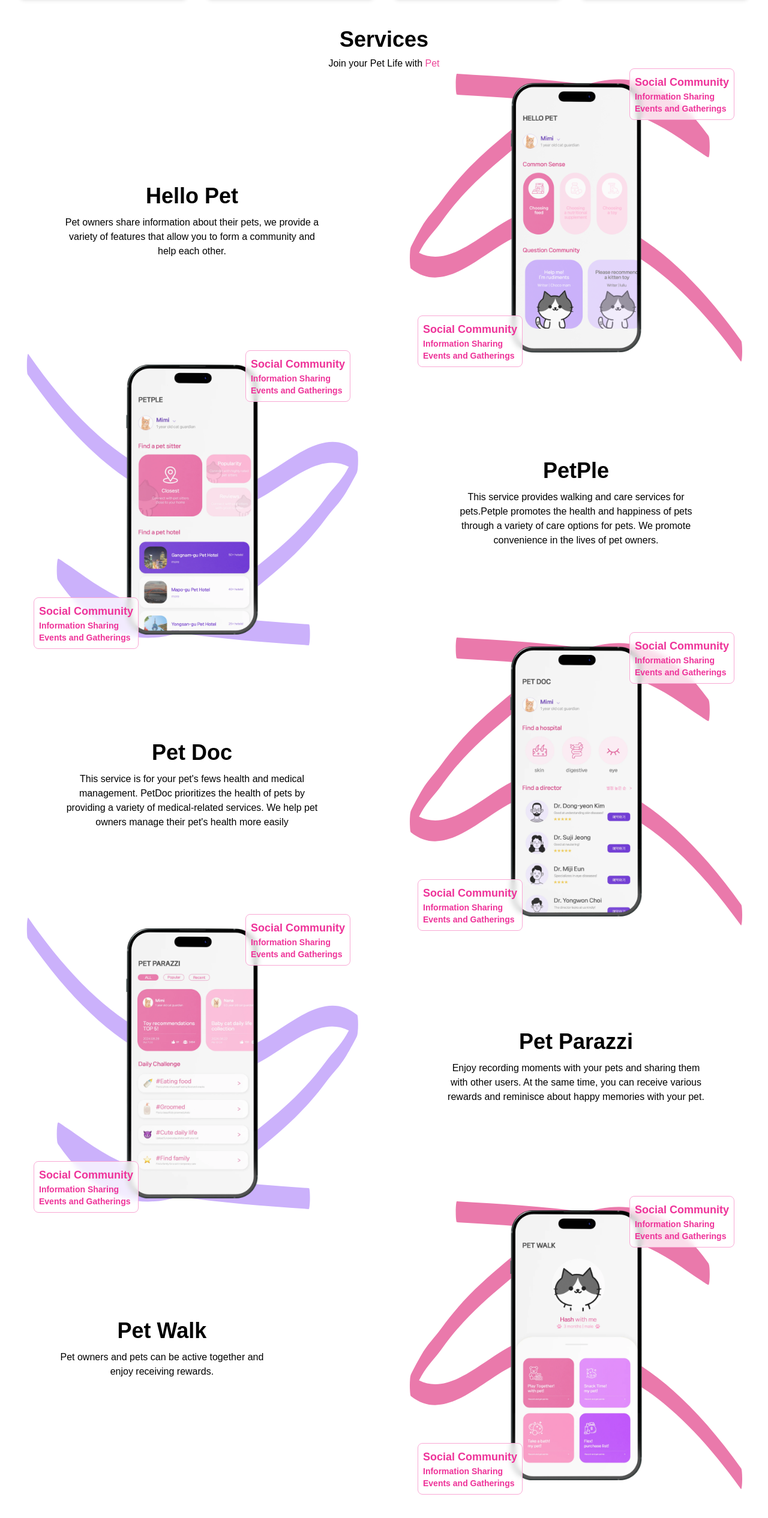
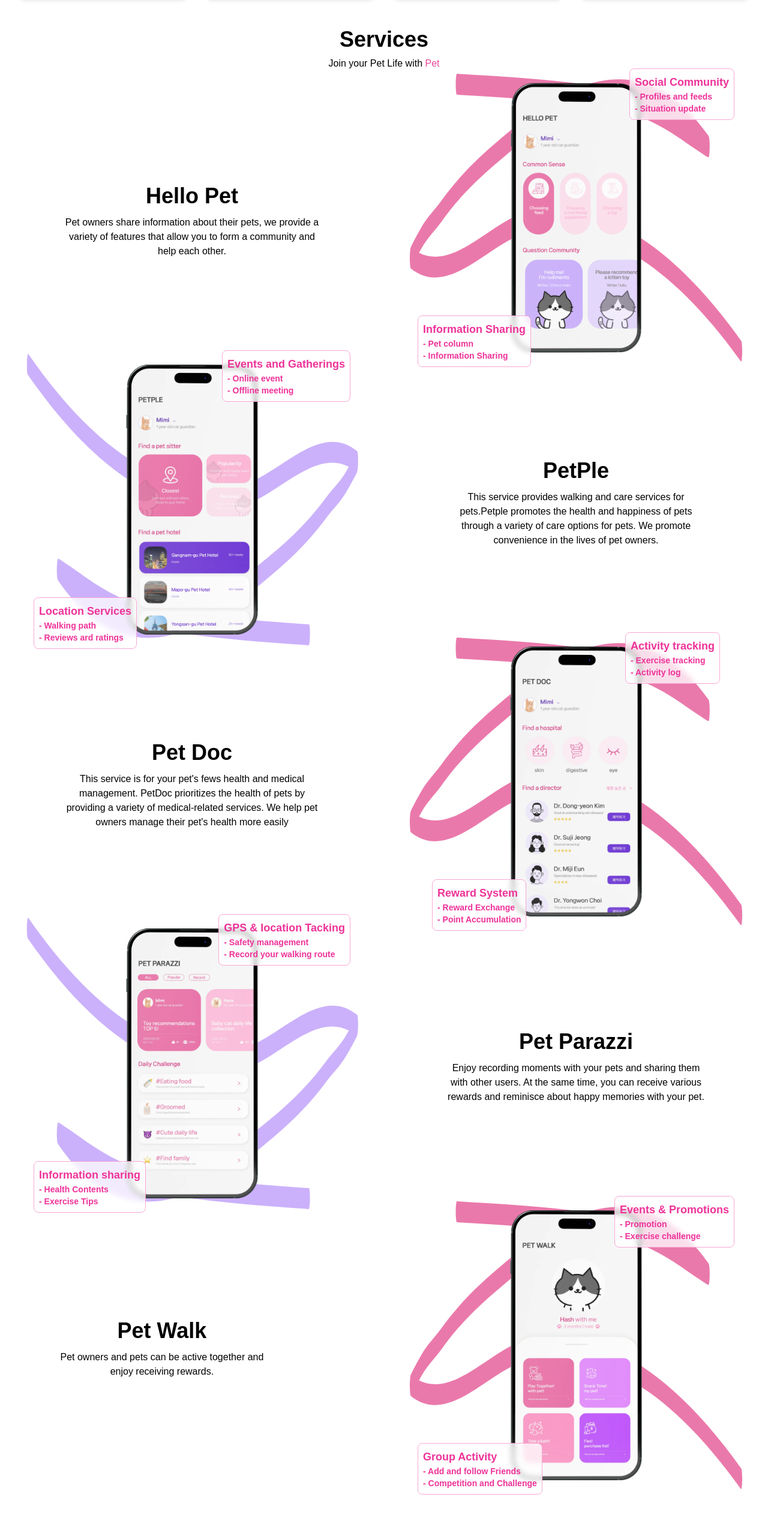
Before and after one commit to Souravhere/hashpet, a Next.js app: page / in a window 1280 px wide. Shown: the part 1238-3769 px from the top of the page at 60% size. Built offline with nearby package versions, Linux system fonts and the light colour scheme.

Commit message:
services section data updated according to figma

```diff
--- a/src/components/MainServices.tsx
+++ b/src/components/MainServices.tsx
@@ -47,16 +47,16 @@ function MainServices() {
             <div className='backdrop-blur-sm rounded-lg border bg-white/75 border-pink-300 absolute sm:-top-6 -top-9 sm:right-14  right-3 p-2'>
               <ul className='text-[#EE3399] font-semibold text-sm'>
                 <p className='text-lg font-semibold'>Social Community</p>
-                <li>Information Sharing</li>
-                <li>Events and Gatherings</li>
+                <li>- Profiles and feeds</li>
+                <li>- Situation update</li>
               </ul>
             </div>
             {/* card left */}
             <div className='backdrop-blur-sm rounded-lg border bg-white/75 border-pink-300 absolute sm:-bottom-6 -bottom-9 sm:left-14  left-3 p-2'>
               <ul className='text-[#EE3399] font-semibold text-sm'>
-                <p className='text-lg font-semibold'>Social Community</p>
-                <li>Information Sharing</li>
-                <li>Events and Gatherings</li>
+                <p className='text-lg font-semibold'>Information Sharing</p>
+                <li>- Pet column</li>
+                <li>- Information Sharing</li>
               </ul>
             </div>
           </div>
@@ -93,17 +93,17 @@ function MainServices() {
             {/* card right */}
             <div className='backdrop-blur-sm rounded-lg border bg-white/75 border-pink-300 absolute sm:-top-6 -top-9 sm:right-14  right-3 p-2'>
               <ul className='text-[#EE3399] font-semibold text-sm'>
-                <p className='text-lg font-semibold'>Social Community</p>
-                <li>Information Sharing</li>
-                <li>Events and Gatherings</li>
+                <p className='text-lg font-semibold'>Events and Gatherings</p>
+                <li>- Online event</li>
+                <li>- Offline meeting</li>
               </ul>
             </div>
             {/* card left */}
             <div className='backdrop-blur-sm rounded-lg border bg-white/75 border-pink-300 absolute sm:-bottom-6 -bottom-9 sm:left-14  left-3 p-2'>
               <ul className='text-[#EE3399] font-semibold text-sm'>
-                <p className='text-lg font-semibold'>Social Community</p>
-                <li>Information Sharing</li>
-                <li>Events and Gatherings</li>
+                <p className='text-lg font-semibold'>Location Services</p>
+                <li>- Walking path</li>
+                <li>- Reviews ard ratings</li>
               </ul>
             </div>
           </div>
@@ -157,19 +157,19 @@ function MainServices() {
               className="rounded-lg h-[500px]"
             />
             {/* card right */}
-            <div className='backdrop-blur-sm rounded-lg border bg-white/75 border-pink-300 absolute sm:-top-6 -top-9 sm:right-14  right-3 p-2'>
+            <div className='backdrop-blur-sm rounded-lg border bg-white/75 border-pink-300 absolute sm:-top-6 -top-9 sm:right-20  right-3 p-2'>
               <ul className='text-[#EE3399] font-semibold text-sm'>
-                <p className='text-lg font-semibold'>Social Community</p>
-                <li>Information Sharing</li>
-                <li>Events and Gatherings</li>
+                <p className='text-lg font-semibold'>Activity tracking</p>
+                <li>- Exercise tracking</li>
+                <li>- Activity log</li>
               </ul>
             </div>
             {/* card left */}
-            <div className='backdrop-blur-sm rounded-lg border bg-white/75 border-pink-300 absolute sm:-bottom-6 -bottom-9 sm:left-14  left-3 p-2'>
+            <div className='backdrop-blur-sm rounded-lg border bg-white/75 border-pink-300 absolute sm:-bottom-6 -bottom-9 sm:left-20  left-3 p-2'>
               <ul className='text-[#EE3399] font-semibold text-sm'>
-                <p className='text-lg font-semibold'>Social Community</p>
-                <li>Information Sharing</li>
-                <li>Events and Gatherings</li>
+                <p className='text-lg font-semibold'>Reward System</p>
+                <li>- Reward Exchange</li>
+                <li>- Point Accumulation</li>
               </ul>
             </div>
           </div>
@@ -204,17 +204,17 @@ function MainServices() {
             {/* card right */}
             <div className='backdrop-blur-sm rounded-lg border bg-white/75 border-pink-300 absolute sm:-top-6 -top-9 sm:right-14  right-3 p-2'>
               <ul className='text-[#EE3399] font-semibold text-sm'>
-                <p className='text-lg font-semibold'>Social Community</p>
-                <li>Information Sharing</li>
-                <li>Events and Gatherings</li>
+                <p className='text-lg font-semibold'>GPS & Iocation Tacking</p>
+                <li>- Safety management</li>
+                <li>- Record your walking route</li>
               </ul>
             </div>
             {/* card left */}
             <div className='backdrop-blur-sm rounded-lg border bg-white/75 border-pink-300 absolute sm:-bottom-6 -bottom-9 sm:left-14  left-3 p-2'>
               <ul className='text-[#EE3399] font-semibold text-sm'>
-                <p className='text-lg font-semibold'>Social Community</p>
-                <li>Information Sharing</li>
-                <li>Events and Gatherings</li>
+                <p className='text-lg font-semibold'>Information sharing</p>
+                <li>- Health Contents</li>
+                <li>- Exercise Tips</li>
               </ul>
             </div>
           </div>
@@ -270,17 +270,17 @@ function MainServices() {
             {/* card right */}
             <div className='backdrop-blur-sm rounded-lg border bg-white/75 border-pink-300 absolute sm:-top-6 -top-9 sm:right-14  right-3 p-2'>
               <ul className='text-[#EE3399] font-semibold text-sm'>
-                <p className='text-lg font-semibold'>Social Community</p>
-                <li>Information Sharing</li>
-                <li>Events and Gatherings</li>
+                <p className='text-lg font-semibold'>Events & Promotions</p>
+                <li>- Promotion</li>
+                <li>- Exercise challenge</li>
               </ul>
             </div>
             {/* card left */}
             <div className='backdrop-blur-sm rounded-lg border bg-white/75 border-pink-300 absolute sm:-bottom-6 -bottom-9 sm:left-14  left-3 p-2'>
               <ul className='text-[#EE3399] font-semibold text-sm'>
-                <p className='text-lg font-semibold'>Social Community</p>
-                <li>Information Sharing</li>
-                <li>Events and Gatherings</li>
+                <p className='text-lg font-semibold'>Group Activity</p>
+                <li>- Add and follow Friends</li>
+                <li>- Competition and Challenge</li>
               </ul>
             </div>
           </div>
```
